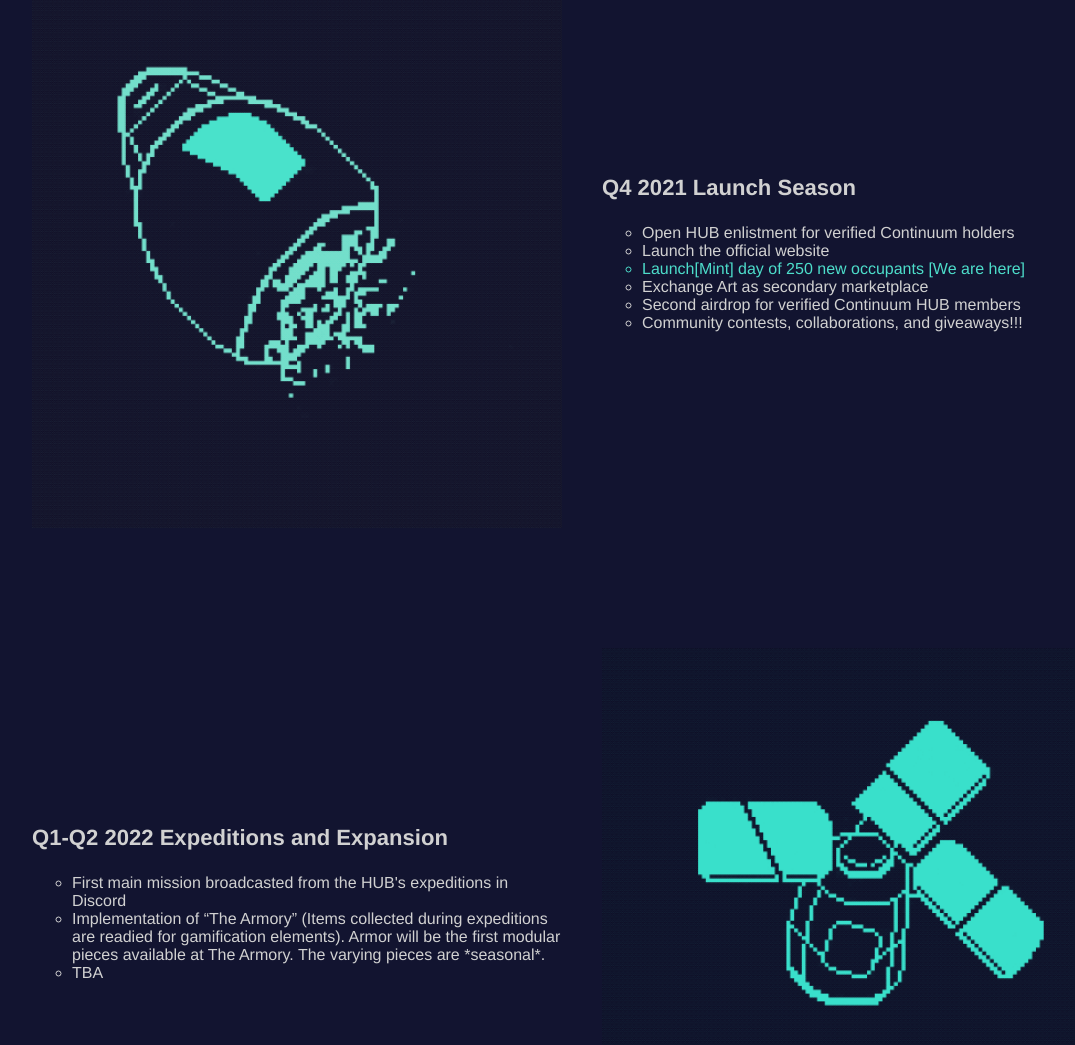
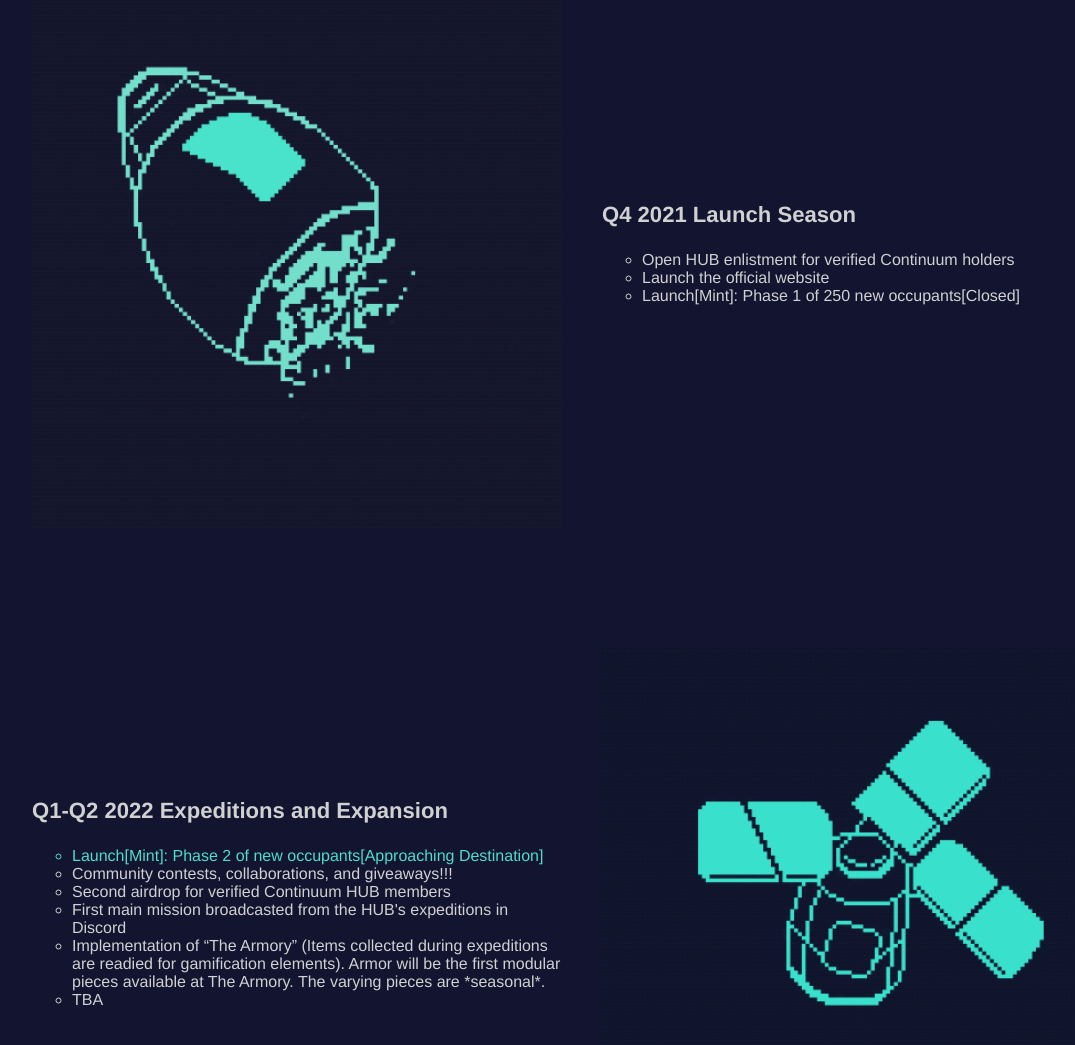
Before and after one commit to Temperedfire/continuum, a Jekyll site: the page built from index.html, in a window 1280 px wide and 1400 px high, scrolled down 3222 px, cut to the strip 0-1254 px from the top of the window. Shown: the top 1045 px of the strip, without its empty margins (58-1133 px from the left). Built offline with Jekyll 4.4.1, drawn with Linux system fonts in a browser that asks for light colours.

Commit message:
Update index.html

```diff
--- a/index.html
+++ b/index.html
@@ -64,10 +64,7 @@ description: A curated pocket of sci-fi NFTs stationed on a space habitat.
 <ul style="list-style-type:circle;">
 	<li>Open HUB enlistment for verified Continuum holders</li>
 	<li>Launch the official website</li>
-<li style="color:#4dddca;">Launch[Mint] day of 250 new occupants [We are here]</li>
-	<li>Exchange Art as secondary marketplace</li>
-	<li>Second airdrop for verified Continuum HUB members</li>
-	<li>Community contests, collaborations, and giveaways!!!</li>
+<li>Launch[Mint]: Phase 1 of 250 new occupants[Closed]</li>
 				</ul></p>
 			</div>
 			<div class="image">
@@ -82,6 +79,10 @@ description: A curated pocket of sci-fi NFTs stationed on a space habitat.
 <p>
 	<strong>Q1-Q2 2022 Expeditions and Expansion<br></strong>
 <ul style="list-style-type:circle;">
+
+<li style="color:#4dddca;">Launch[Mint]: Phase 2 of new occupants[Approaching Destination]</li>
+<li>Community contests, collaborations, and giveaways!!!</li>
+<li>Second airdrop for verified Continuum HUB members</li>
 	<li>First main mission broadcasted from the HUB's expeditions in Discord</li>
 	<li>Implementation of “The Armory” (Items collected during expeditions are readied for gamification elements). Armor will be the first modular pieces available at The Armory. The varying pieces are *seasonal*.</li>
 	<li>TBA</li>
```
